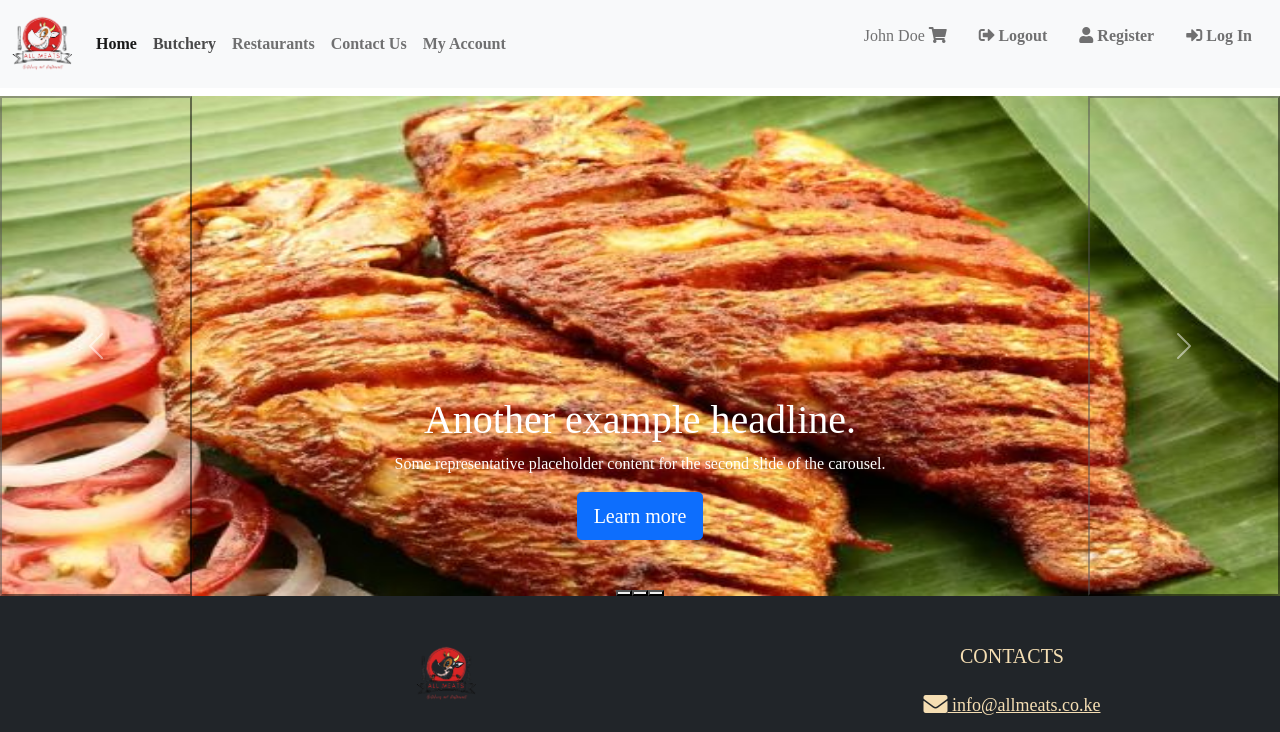
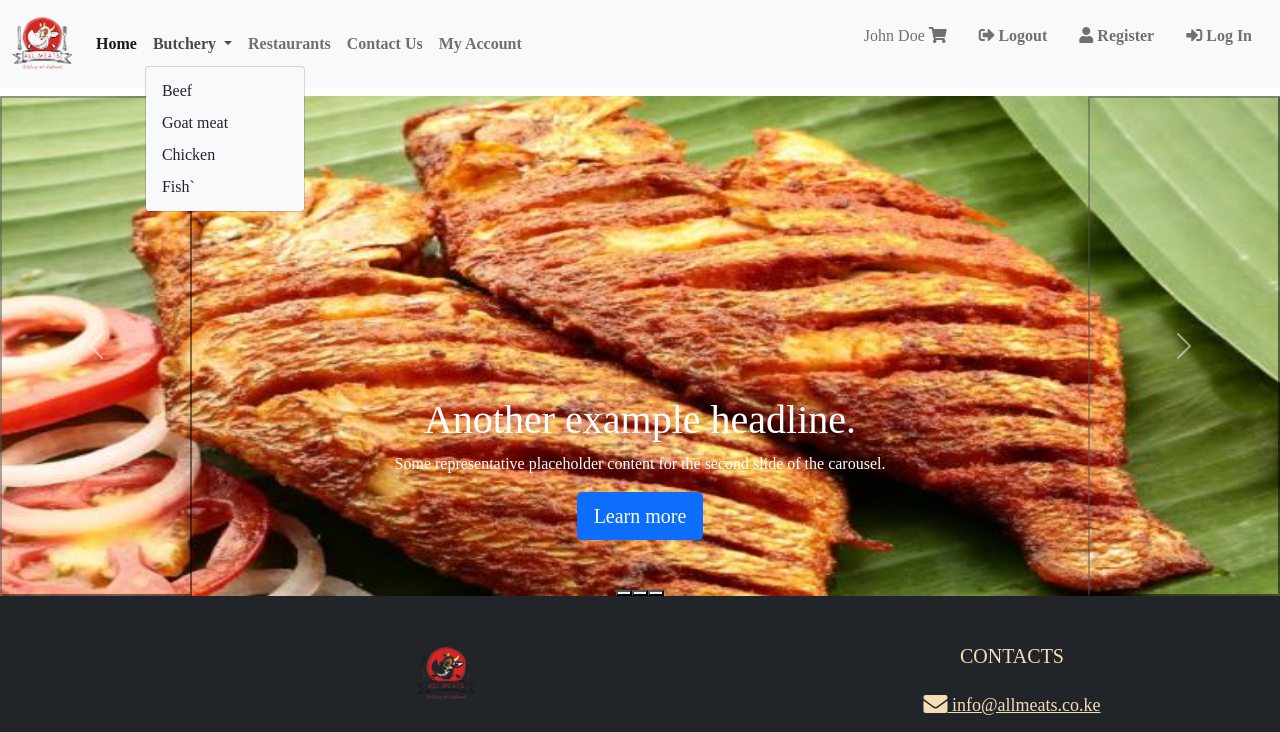
Before and after one commit to timothymadegwa/Allmeats, a plain HTML site: page index.html in a window 1280 px wide. Both pictures are taken after a click on the button "Butchery". Shown: the top 732 px of the page. Drawn offline with nearby package versions, Linux system fonts and the light colour scheme; a web font is replaced by a local one.

Commit message:
changed butchery to dropdown

```diff
--- a/index.html
+++ b/index.html
@@ -26,9 +26,18 @@
             <ul class="navbar-nav me-auto mb-2 mb-lg-0">
               <li class="nav-item">
                 <a class="active nav-link" href="index.html"><strong>Home</strong></a>
-                <li class="nav-item">
-                  <a class="nav-link" href="#"><strong>Butchery</strong></a>
-                </li>
+              </li>
+              <li class="nav-item dropdown">
+                <a class="nav-link dropdown-toggle" href="#" id="navbarDropdown" role="button" data-bs-toggle="dropdown" aria-expanded="false">
+                  <strong>Butchery</strong>
+                </a>
+                <ul class="dropdown-menu bg-light" aria-labelledby="navbarDropdown">
+                  <li><a class="dropdown-item" href="beef.html">Beef</a></li>
+                  <li><a class="dropdown-item" href="goat.html">Goat meat</a></li>
+                  <li><a class="dropdown-item" href="chicken.html">Chicken</a></li>
+                  <li><a class="dropdown-item" href="fish.html">Fish`</a></li>
+                </ul>
+              </li>
                 <li class="nav-item">
                   <a class="nav-link" href="#"><strong>Restaurants</strong></a>
                 </li>
```
Also changed, not shown: beef.html (+12 -3 lines), chicken.html (+12 -3 lines), fish.html (+12 -3 lines), goat.html (+11 -2 lines), login.html (+11 -2 lines), register.html (+12 -2 lines), sample.html (+11 -2 lines).
